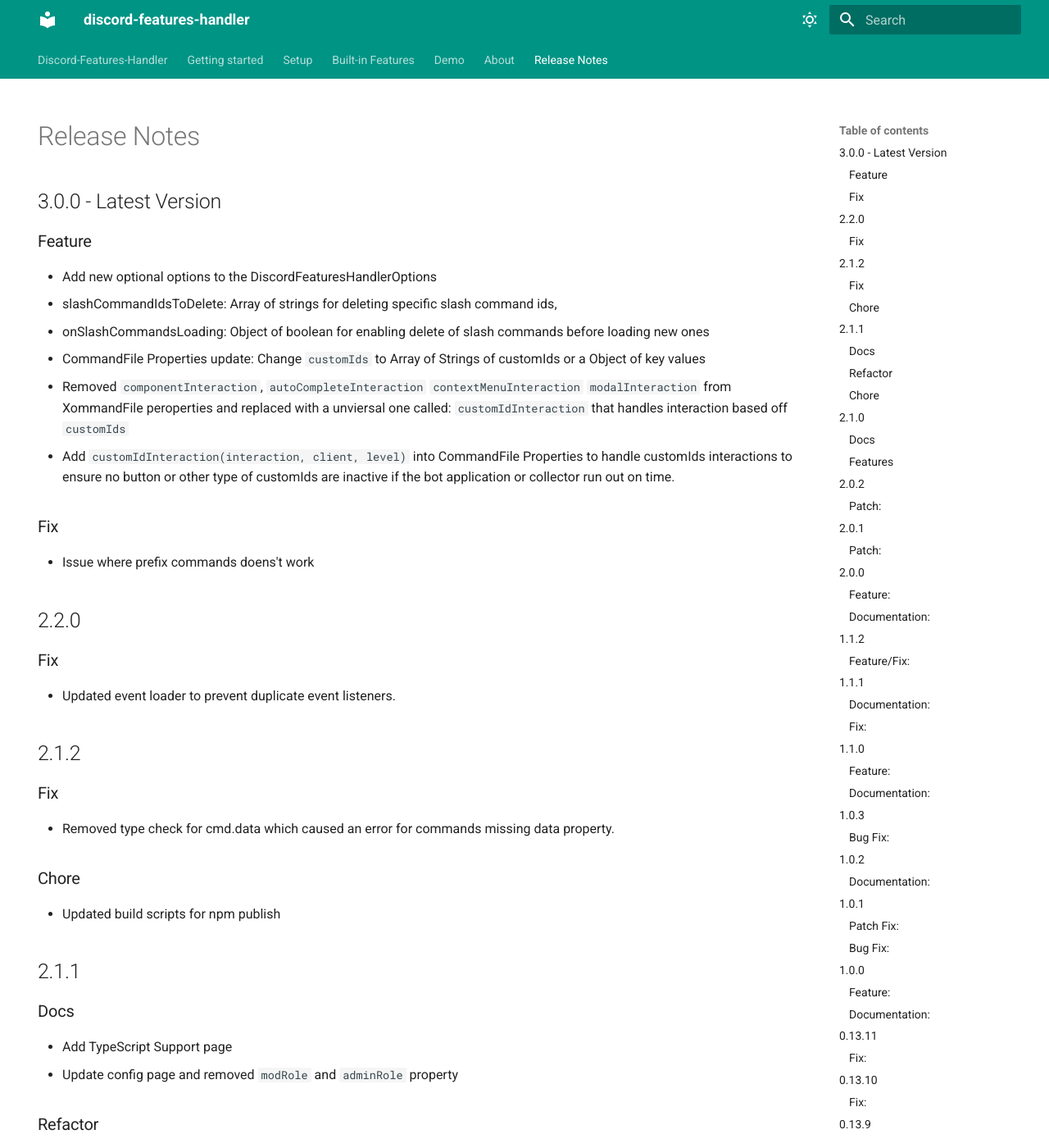
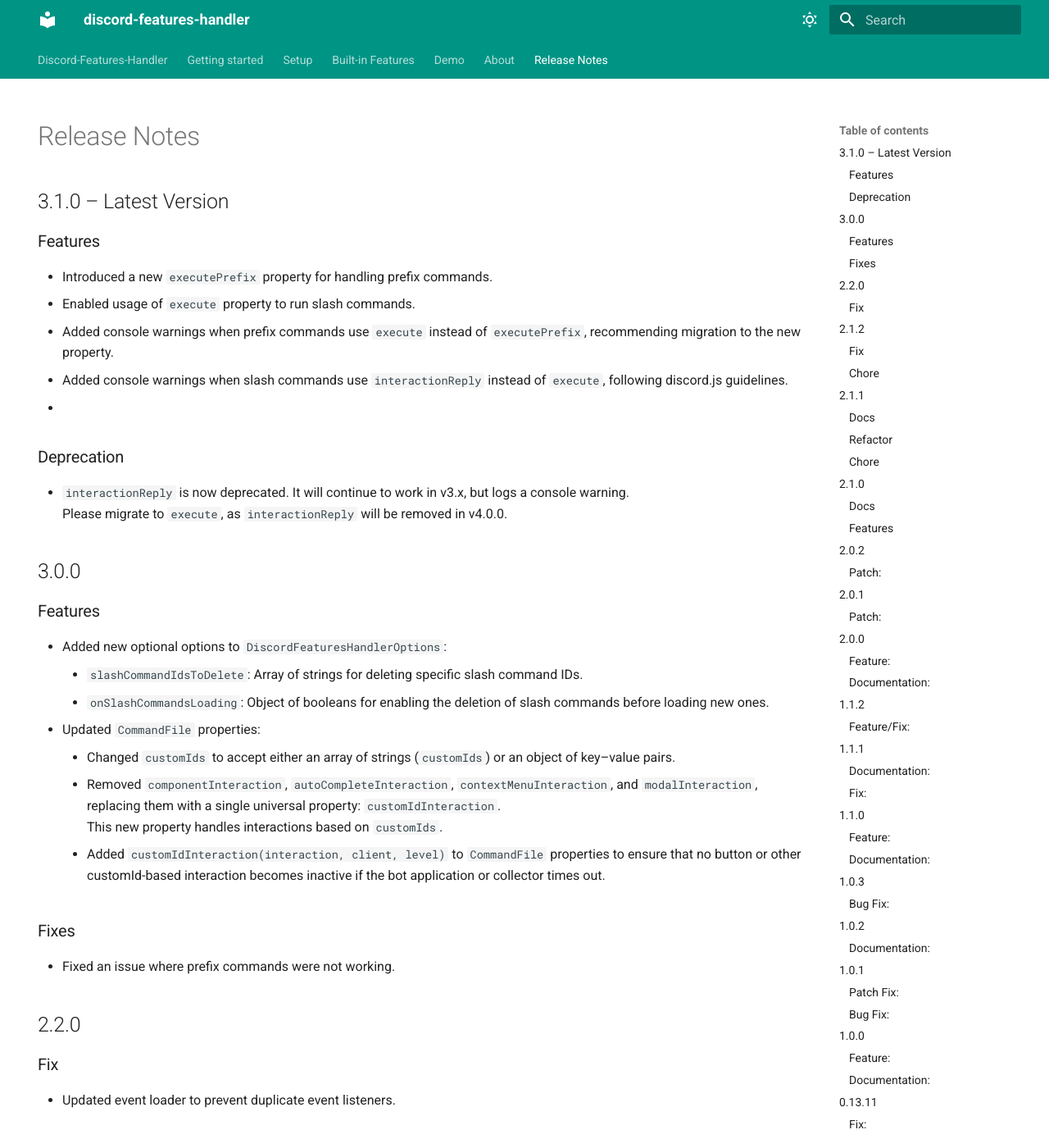
Before and after one commit to bng94/discord-features-handler, an MkDocs documentation site: the page built from docs/release-notes.md, in a window 1280 px wide and 1400 px high. Shown: the whole window at 82% size. Built offline with MkDocs 1.6.1 and Material for MkDocs 9.7.7, drawn with Linux system fonts in a browser that asks for light colours.

Commit message:
update release note for v3.1.0

```diff
--- a/docs/release-notes.md
+++ b/docs/release-notes.md
@@ -9,18 +9,34 @@ hide:
 
 # Release Notes
 
-## 3.0.0 - Latest Version
 
-### Feature
-- Add new optional options to the DiscordFeaturesHandlerOptions
-  - slashCommandIdsToDelete: Array of strings for deleting specific slash command ids,
-  - onSlashCommandsLoading: Object of boolean for enabling delete of slash commands before loading new ones
-- CommandFile Properties update: Change `customIds` to Array of Strings of customIds or a Object of key values
-- Removed `componentInteraction`, `autoCompleteInteraction` `contextMenuInteraction` `modalInteraction` from XommandFile peroperties and replaced with a unviersal one called: `customIdInteraction` that handles interaction based off `customIds`
-- Add `customIdInteraction(interaction, client, level)` into CommandFile Properties to handle customIds interactions to ensure no button or other type of customIds are inactive if the bot application or collector run out on time.
+## 3.1.0 – Latest Version
 
-### Fix
-- Issue where prefix commands doens't work
+### Features
+- Introduced a new `executePrefix` property for handling prefix commands.
+- Enabled usage of `execute` property to run slash commands.
+- Added console warnings when prefix commands use `execute` instead of `executePrefix`, recommending migration to the new property.
+- Added console warnings when slash commands use `interactionReply` instead of `execute`, following discord.js guidelines.
+
+-
+### Deprecation
+- `interactionReply` is now deprecated. It will continue to work in v3.x, but logs a console warning.
+  Please migrate to `execute`, as `interactionReply` will be removed in v4.0.0.
+
+## 3.0.0
+
+### Features
+- Added new optional options to `DiscordFeaturesHandlerOptions`:
+    - `slashCommandIdsToDelete`: Array of strings for deleting specific slash command IDs.
+    - `onSlashCommandsLoading`: Object of booleans for enabling the deletion of slash commands before loading new ones.
+- Updated `CommandFile` properties:
+    - Changed `customIds` to accept either an array of strings (`customIds`) or an object of key–value pairs.
+    - Removed `componentInteraction`, `autoCompleteInteraction`, `contextMenuInteraction`, and `modalInteraction`, replacing them with a single universal property: `customIdInteraction`.
+      This new property handles interactions based on `customIds`.
+    - Added `customIdInteraction(interaction, client, level)` to `CommandFile` properties to ensure that no button or other customId-based interaction becomes inactive if the bot application or collector times out.
+
+### Fixes
+- Fixed an issue where prefix commands were not working.
 
 ## 2.2.0
 
```
